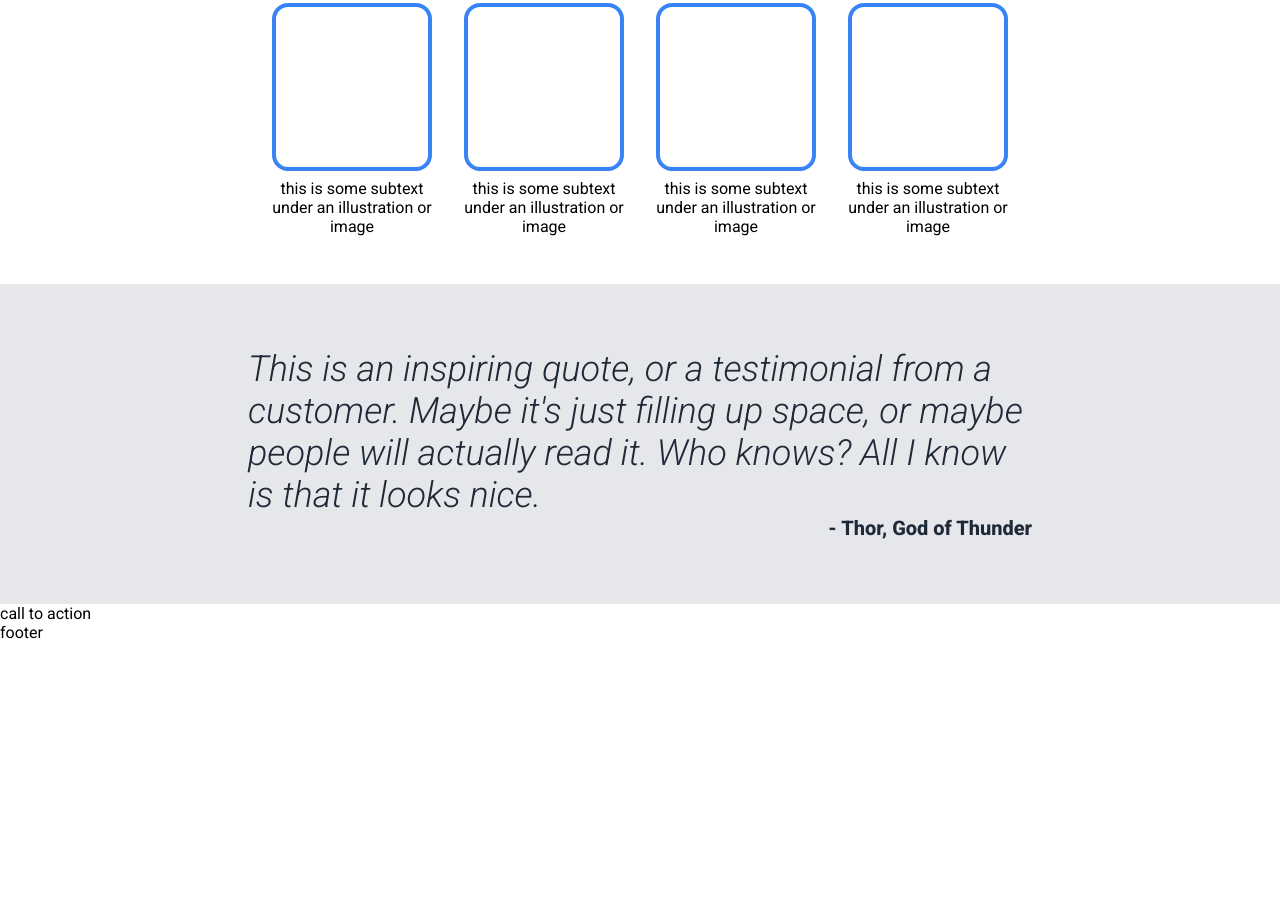
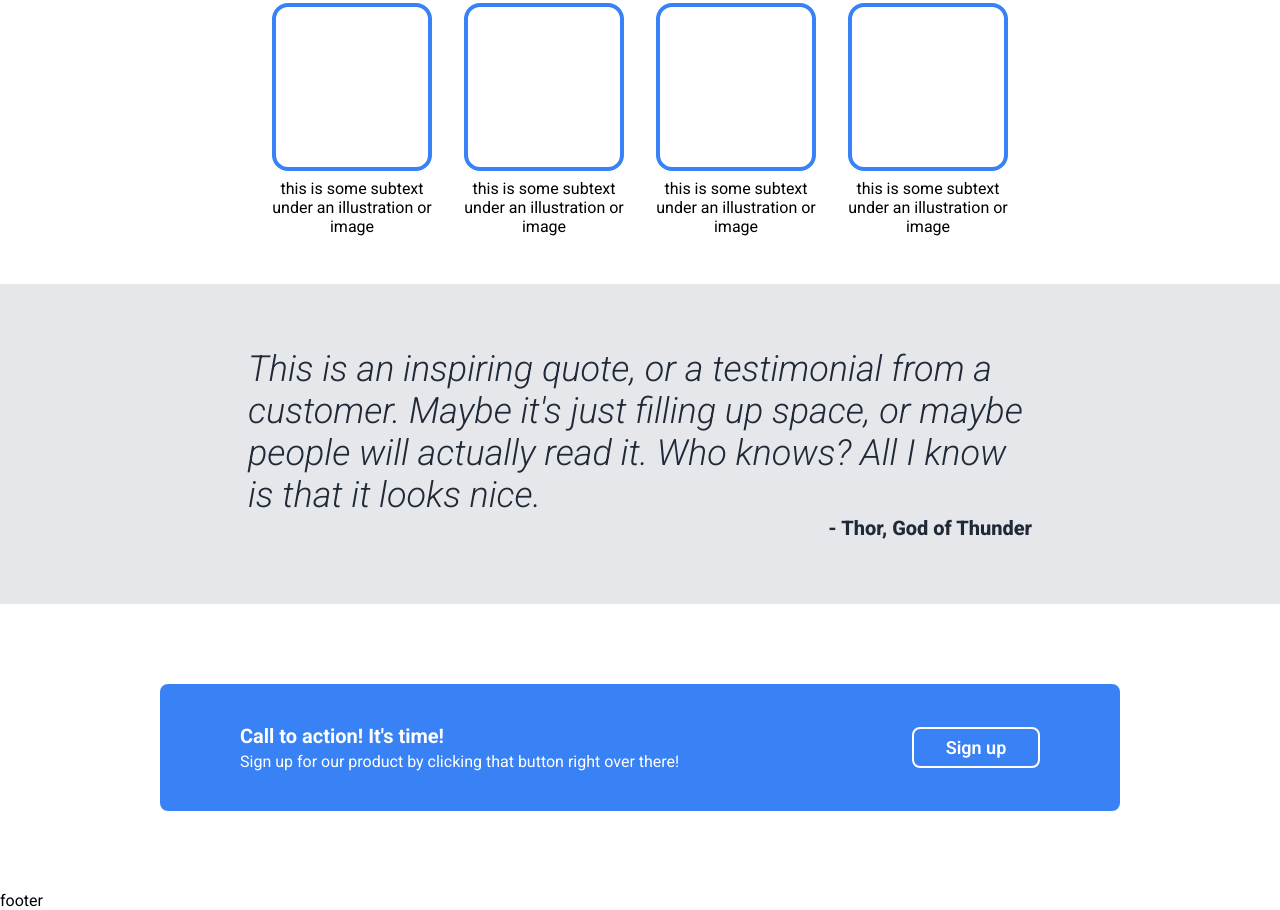
Before and after one commit to CarlosLacerda92/landing-page, a plain HTML site: page index.html in a window 1280 px wide. Shown: the part 745-1655 px from the top of the page. Before the commit the page ends 1387 px from the top, so only its background shows below. Drawn offline with Linux system fonts and the light colour scheme.

Commit message:
Create "Call to Action" section
Create the HTML structure and styles for the "Call to Action" section of
the webpage.

```diff
--- a/index.html
+++ b/index.html
@@ -38,7 +38,7 @@
                     <div class="content">
                         <span>This website has some subtext that goes here under the main title. It's a smaller font and the color is lower contrast</span>
                     </div>
-                    <button class="button">
+                    <button class="button hero-button">
                         Sign up
                     </button>
                 </div>
@@ -95,8 +95,18 @@
                     </span>
                 </div>
             </div>
-            <div>
-                call to action
+            <div class="call-to-action">
+                <div class="call-to-action-content">
+                    <div class="call-to-action-title">
+                        Call to action! It's time!
+                    </div>
+                    <div class="call-to-action-text">
+                        Sign up for our product by clicking that button right over there!
+                    </div>
+                </div>
+                <button class="button signup-button">
+                    Sign up
+                </button>
             </div>
             <div>
                 footer
--- a/style.css
+++ b/style.css
@@ -72,20 +72,19 @@ a {
     font-weight: 900;
 }
 
-.button,
+.button {
+    border: none;
+    padding: 0.5rem 1rem;
+    width: 8rem;
+    font-size: 1.125rem;
+    font-weight: 600;
+}
+
+.hero-button,
 .call-to-action {
     background-color: #3882F6;
     color: #FFFFFF;
     border-radius: 0.5rem;
-}
-
-.button {
-    border: none;
-    padding: 0.5rem 1rem;
-    width: 8rem;
-    /* align-self: flex-start; */
-    font-size: 1.125rem;
-    font-weight: 600;
 }
 
 .hero .image {
@@ -173,3 +172,29 @@ a {
     font-weight: 800;
     align-self: flex-end;
 }
+
+.call-to-action {
+    margin: 5rem 10rem;
+    padding: 2.5rem 5rem;
+    display: flex;
+    align-items: center;
+    justify-content: space-between;
+}
+
+.call-to-action-content {
+    display: flex;
+    flex-direction: column;
+    gap: 0.25rem;
+}
+
+.call-to-action-title {
+    font-size: 1.25rem;
+    font-weight: 700;
+}
+
+.signup-button {
+    border: 2px solid #FFFFFF;
+    border-radius: 0.5rem;
+    background-color: transparent;
+    color: #FFFFFF;
+}
```
